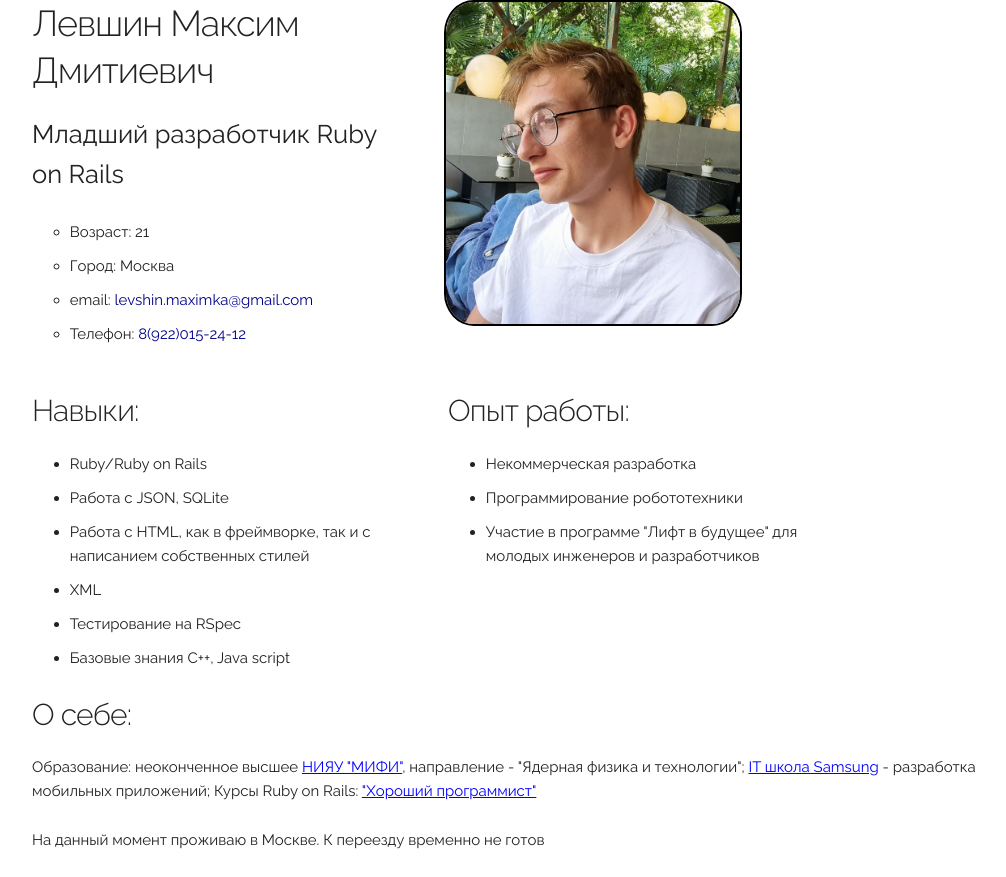
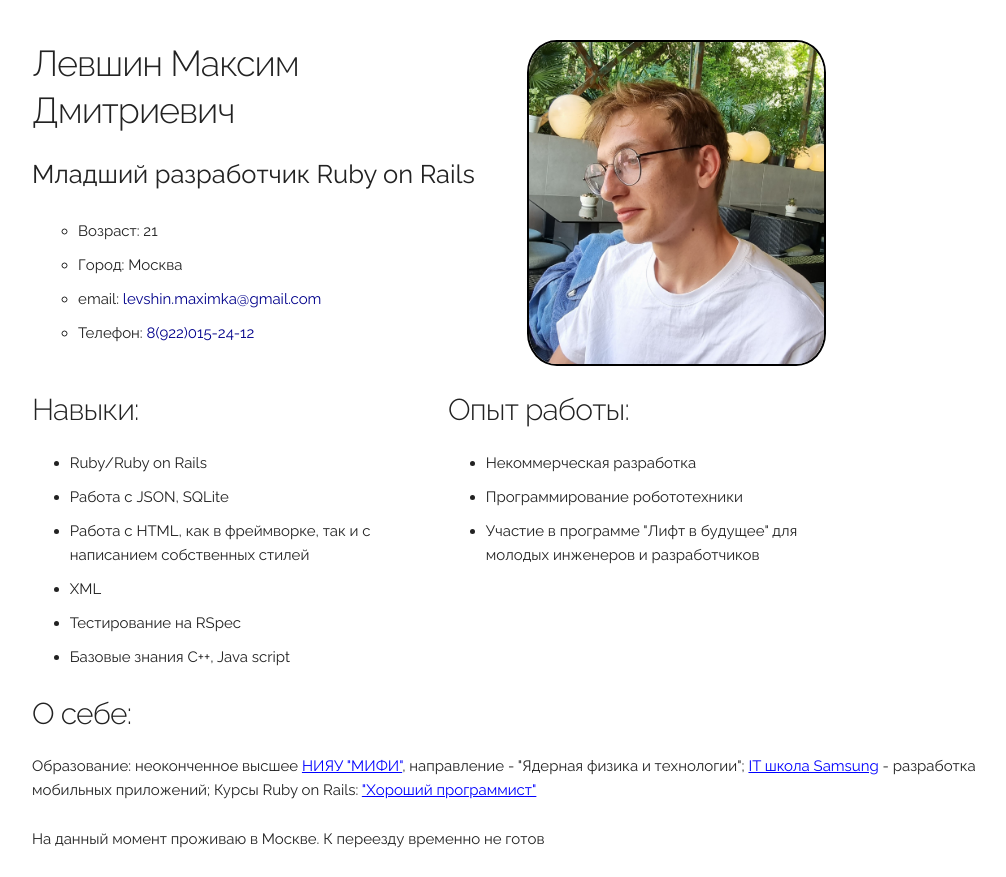
Before and after one commit to Mr-Marksman/resume, a plain HTML site: page index.html in a window 1280 px wide. Shown: the whole page, without its empty margins (128-1134 px from the left). Drawn offline with Linux system fonts and the light colour scheme.

Commit message:
Style change

```diff
--- a/index.html
+++ b/index.html
@@ -11,11 +11,11 @@
   <link rel="stylesheet" href="css/skeleton.css">
   <link rel="icon" type="image/png" href="images/favicon.png">
 </head>
-<body>
+<body style="margin-top: 40px;">
   <div class="container">
     <div class="row">
-      <div class="five columns">
-        <h3>Левшин Максим Дмитиевич</h3>
+      <div class="six columns">
+        <h3>Левшин Максим Дмитриевич</h3>
         <p style="font-size: 1.7em;">Младший разработчик Ruby on Rails</p>
         <ul style="list-style: circle; margin-left: 10%;">
           <li>Возраст: 21</li>
```
